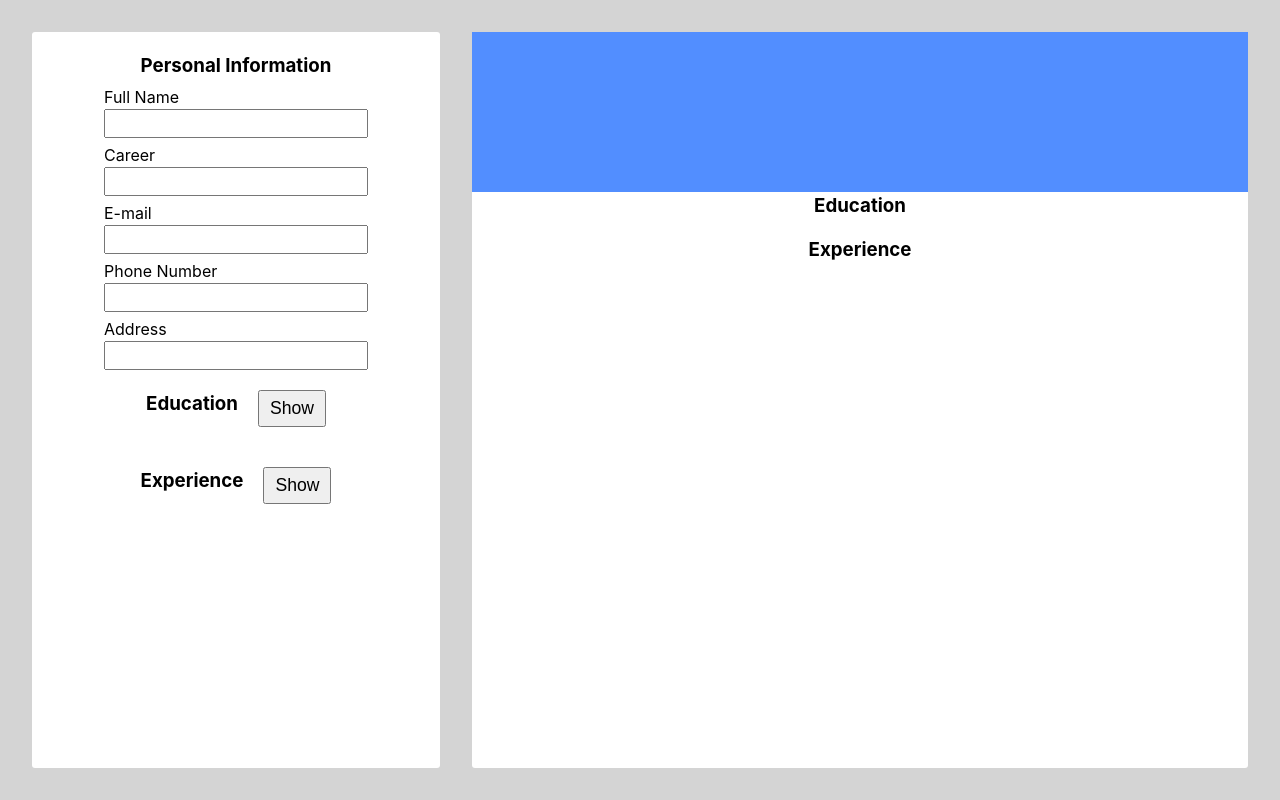
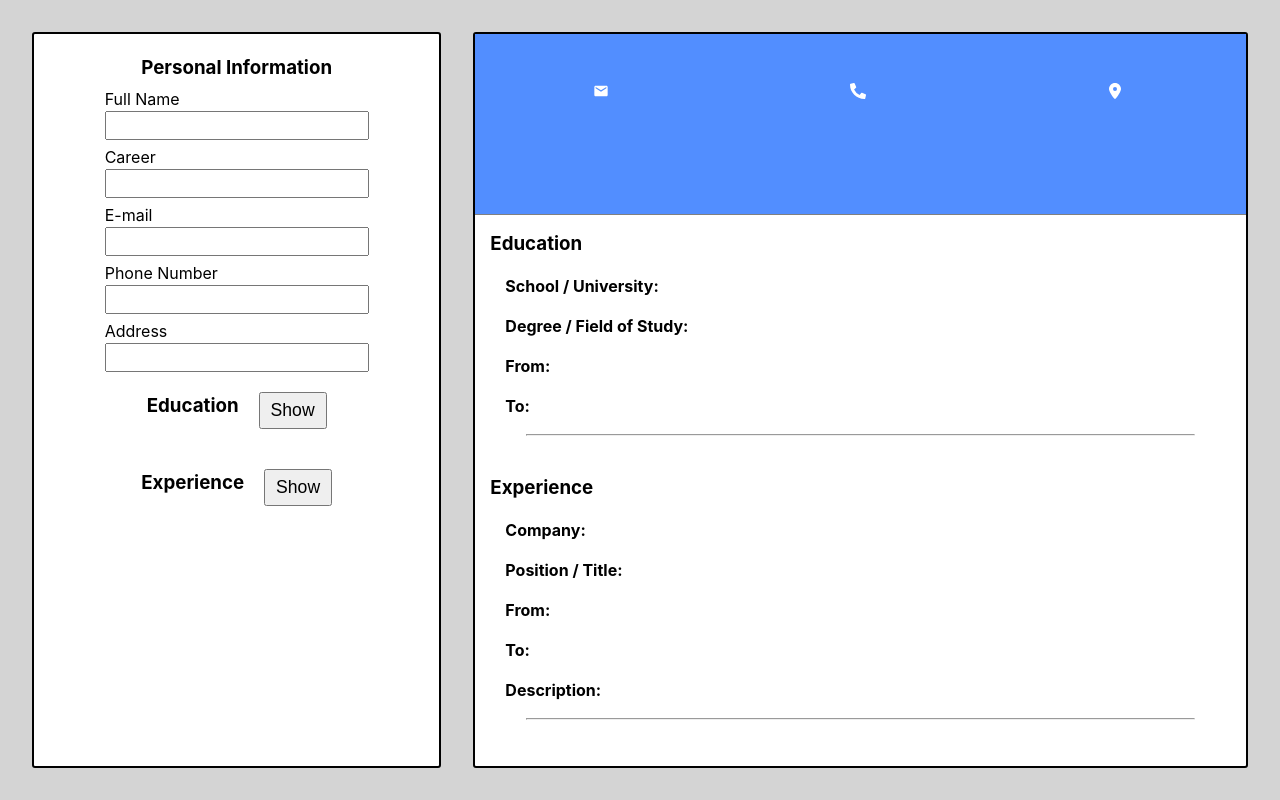
Before and after one commit to mpetkov228/cv-application, a React app: page / in a window 1280 px wide. Built offline with nearby package versions, Linux system fonts and the light colour scheme; the HTML template or start-up script is replaced by a standard one.

Commit message:
Style cv section

```diff
--- a/package.json
+++ b/package.json
@@ -11,7 +11,8 @@
   },
   "dependencies": {
     "react": "^18.2.0",
-    "react-dom": "^18.2.0"
+    "react-dom": "^18.2.0",
+    "react-icons": "^5.0.1"
   },
   "devDependencies": {
     "@types/react": "^18.2.56",
--- a/src/App.css
+++ b/src/App.css
@@ -13,6 +13,7 @@
   display: flex;
   flex-direction: column;
   align-items: center;
+  border: 2px solid black;
 }
 
 h1 {
@@ -34,5 +35,5 @@ h3 {
 
 input {
   padding: 5px;
-  width: 250px;
+  min-width: 250px;
 }
--- a/src/App.jsx
+++ b/src/App.jsx
@@ -1,4 +1,7 @@
 import { useState } from 'react'
+import { MdEmail } from "react-icons/md";
+import { FaPhoneAlt } from "react-icons/fa";
+import { FaLocationDot } from "react-icons/fa6";
 
 import './App.css'
 import './components/cv.css'
@@ -17,6 +20,8 @@ function App() {
   function handleSubmit(e) {
     e.preventDefault();
     const formData = new FormData(e.target);
+    e.target.reset();
+    console.log(e.target);
 
     if (e.target.id == 'edu') {
       setEducationInfo(Object.fromEntries(formData));
@@ -45,29 +50,42 @@ function App() {
           <h1>{userInfo.fullName}</h1>
           <h3>{userInfo.career}</h3>
           <div className="contact-details">
-            <p className="email">{userInfo.email}</p>
-            <p className="phone-number">{userInfo.phoneNumber}</p>
-            <p className="address">{userInfo.address}</p>
+            <div className="email">
+              <MdEmail />
+              <div className="header-text">{userInfo.email}</div>
+            </div>
+            <div className="phone-number">
+              <FaPhoneAlt />
+              <div className="header-text">{userInfo.phoneNumber}</div>
+            </div>
+            <div className="address">
+              <FaLocationDot />
+              <div className="header-text">{userInfo.address}</div>
+            </div>
           </div>
         </div>
 
         <div className="cv-education">
           <h3>Education</h3>
           <div className="education">
-            <p>{educationInfo.school}</p>
-            <p>{educationInfo.degree}</p>
-            <p>{educationInfo.startDate}</p>
-            <p>{educationInfo.endDate}</p>
+            <p><strong>School / University:</strong> {educationInfo.school}</p>
+            <p><strong>Degree / Field of Study:</strong> {educationInfo.degree}</p>
+            <p><strong>From:</strong> {educationInfo.startDate}</p>
+            <p><strong>To:</strong> {educationInfo.endDate}</p>
           </div>
+          <hr />
         </div>
 
-        <h3>Experience</h3>
-        <div className="experience">
-          <p>{experienceInfo.company}</p>
-          <p>{experienceInfo.positionTitle}</p>
-          <p>{experienceInfo.startDate}</p>
-          <p>{experienceInfo.endDate}</p>
-          <p>{experienceInfo.description}</p>
+        <div className="cv-experience">
+          <h3>Experience</h3>
+          <div className="experience">
+            <p><strong>Company:</strong> {experienceInfo.company}</p>
+            <p><strong>Position / Title:</strong> {experienceInfo.positionTitle}</p>
+            <p><strong>From:</strong> {experienceInfo.startDate}</p>
+            <p><strong>To:</strong> {experienceInfo.endDate}</p>
+            <p><strong>Description:</strong> {experienceInfo.description}</p>
+          </div>
+          <hr />
         </div>
       </section>
     </>
--- a/src/components/Info.jsx
+++ b/src/components/Info.jsx
@@ -94,7 +94,6 @@ function Experience({ formSubmit }) {
                 <button onClick={showForm}>Hide</button>
             </div>
             <form onSubmit={formSubmit} id="exp" className="info experience">
-                <h3>Experience</h3>
                 <Input
                     id="company"
                     label="Company"
--- a/src/components/cv.css
+++ b/src/components/cv.css
@@ -5,27 +5,62 @@
     border-radius: 3px;
     display: flex;
     flex-direction: column;
+    border: 2px solid black;
 }
 
 .cv-header {
     background-color: rgb(82, 142, 255);
     color: white;
     height: 160px;
+    border-bottom: 1px solid gray;
+    font-weight: bold;
+    padding-top: 20px;
 }
 
-.contact-details p {
-    padding: 10px;
+hr {
+    width: 90%;
 }
+
+.cv-header h3 {
+    text-align: center;
+}
+
+.contact-details > div {
+    padding: 15px 30px;
+    display: flex;
+    gap: 5px;
+    justify-content: center;
+}
+
 
 .email {
     flex: 1;
 }
 
+svg {
+    margin-top: 4px;
+    align-self: center;
+}
+
 .phone-number {
-    flex: 2;
+    flex: 1;
     text-align: center;
 }
 
 .address {
     flex: 1;
 }
+
+.cv-education,
+.cv-experience {
+    padding: 15px;
+}
+
+.education,
+.experience {
+    margin-left: 15px;
+}
+
+h3 {
+    text-align: start;
+}
```
Also changed, not shown: 1 other file (tests, documents, lock files or other folders).
